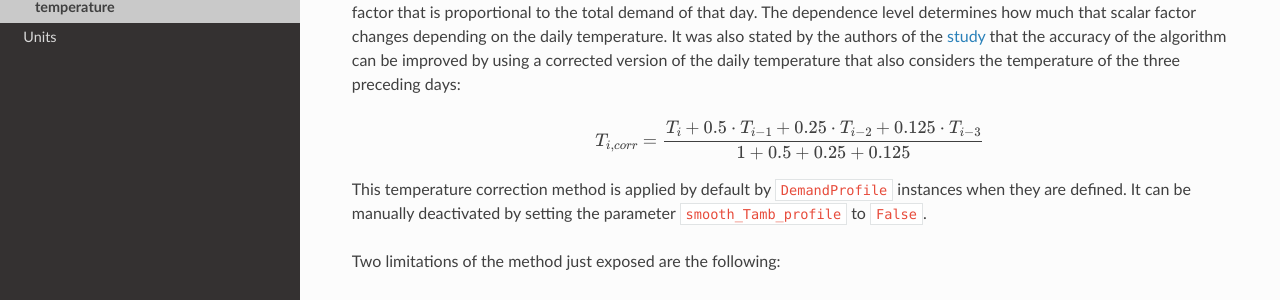
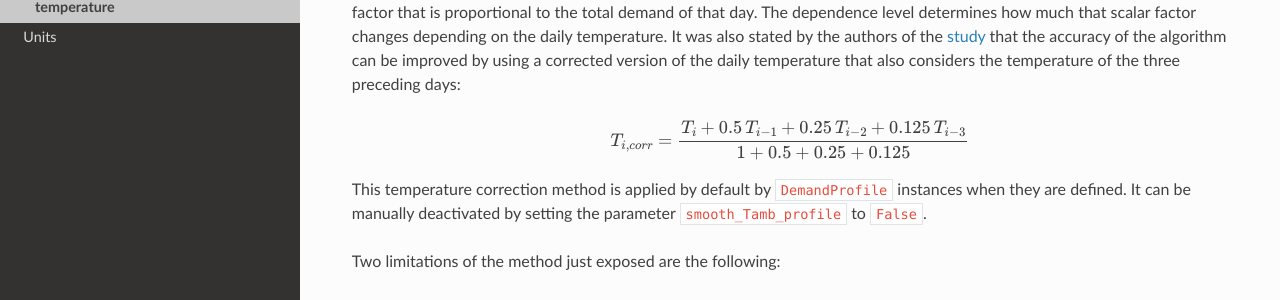
Before and after one commit to serc-chile/SERCpy, a Sphinx documentation site: the page built from docs/source/Tamb_dependence.rst, in a window 1280 px wide and 900 px high, scrolled down 605 px. Shown: the part 221-521 px from the top of the window. Built offline with Sphinx 7.4.7 and the Read the Docs theme 3.1.0, drawn with Linux system fonts in a browser that asks for light colours; pages that are not in the unit, such as notebooks, are missing from menus.

Commit message:
Update Tamb_dependence.rst

```diff
--- a/docs/source/Tamb_dependence.rst
+++ b/docs/source/Tamb_dependence.rst
@@ -21,7 +21,7 @@ The thermal demand is determined on a daily basis using the average temperature
 
 .. math::
 
-   T_{i, corr} = \frac{ T_i + 0.5 \cdot T_{i-1} + 0.25 \cdot T_{i-2} + 0.125 \cdot T_{i-3}  }{1+0.5+0.25+0.125}
+   T_{i, corr} = \frac{ T_i + 0.5 \, T_{i-1} + 0.25 \, T_{i-2} + 0.125 \, T_{i-3}  }{1+0.5+0.25+0.125}
 
 This temperature correction method is applied by default by `DemandProfile` instances when they are defined. It can be manually deactivated by setting the parameter `smooth_Tamb_profile` to `False`.
 
```
